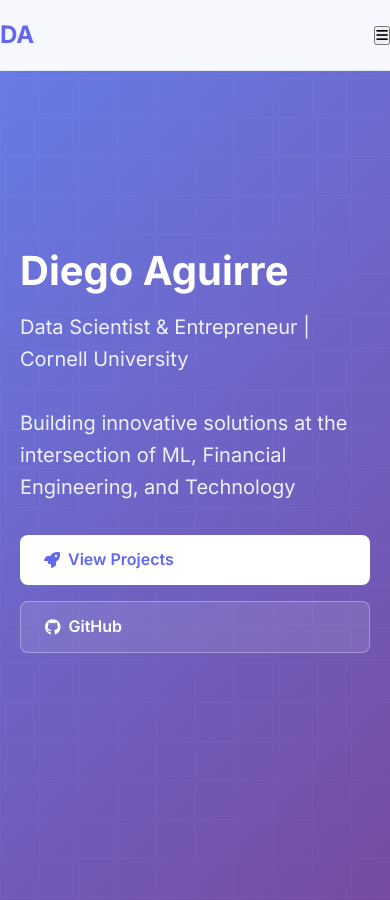
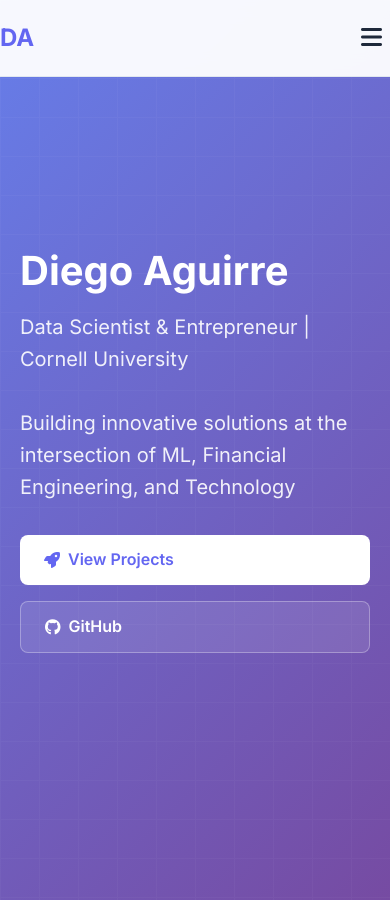
Before and after one commit to insdaguirre/insdaguirre.github.io, a Jekyll site: the page built from index.html, in a window 390 px wide and 900 px high. Built offline with Jekyll 4.4.1, drawn with Linux system fonts in a browser that asks for light colours.

Commit message:
Fix mobile hamburger menu functionality

```diff
--- a/assets/css/main.css
+++ b/assets/css/main.css
@@ -333,6 +333,17 @@
     padding: 2rem 0;
 }
 
+/* Mobile Menu Button */
+.mobile-menu-btn {
+    display: none;
+    background: none;
+    border: none;
+    font-size: 1.5rem;
+    color: var(--text);
+    cursor: pointer;
+    padding: 0.5rem;
+}
+
 /* Responsive */
 @media (max-width: 768px) {
     .hero h1 {
@@ -346,6 +357,27 @@
 
     .nav-links {
         display: none;
+        position: absolute;
+        top: 100%;
+        left: 0;
+        right: 0;
+        background: white;
+        flex-direction: column;
+        padding: 1rem;
+        box-shadow: var(--shadow);
+        border-top: 1px solid var(--border);
+    }
+
+    .nav-links.active {
+        display: flex;
+    }
+
+    .nav-links li {
+        margin: 0.5rem 0;
+    }
+
+    .mobile-menu-btn {
+        display: block;
     }
 
     .cta-buttons {
--- a/assets/js/main.js
+++ b/assets/js/main.js
@@ -106,7 +106,6 @@
     const mobileMenuBtn = document.createElement('button');
     mobileMenuBtn.innerHTML = '<i class="fas fa-bars"></i>';
     mobileMenuBtn.className = 'mobile-menu-btn';
-    mobileMenuBtn.style.display = 'none';
 
     const nav = document.querySelector('.nav');
     if (nav && navLinks) {
@@ -114,20 +113,31 @@
 
         mobileMenuBtn.addEventListener('click', () => {
             navLinks.classList.toggle('active');
+            // Change icon when menu is open/closed
+            const icon = mobileMenuBtn.querySelector('i');
+            if (navLinks.classList.contains('active')) {
+                icon.className = 'fas fa-times';
+            } else {
+                icon.className = 'fas fa-bars';
+            }
         });
 
-        // Show mobile menu button on small screens
-        function checkScreenSize() {
-            if (window.innerWidth <= 768) {
-                mobileMenuBtn.style.display = 'block';
-                navLinks.style.display = 'none';
-            } else {
-                mobileMenuBtn.style.display = 'none';
-                navLinks.style.display = 'flex';
+        // Close menu when clicking outside
+        document.addEventListener('click', (e) => {
+            if (!nav.contains(e.target) && navLinks.classList.contains('active')) {
+                navLinks.classList.remove('active');
+                const icon = mobileMenuBtn.querySelector('i');
+                icon.className = 'fas fa-bars';
             }
-        }
+        });
 
-        checkScreenSize();
-        window.addEventListener('resize', checkScreenSize);
+        // Close menu when clicking on a link
+        navLinks.addEventListener('click', (e) => {
+            if (e.target.tagName === 'A') {
+                navLinks.classList.remove('active');
+                const icon = mobileMenuBtn.querySelector('i');
+                icon.className = 'fas fa-bars';
+            }
+        });
     }
 });
```
